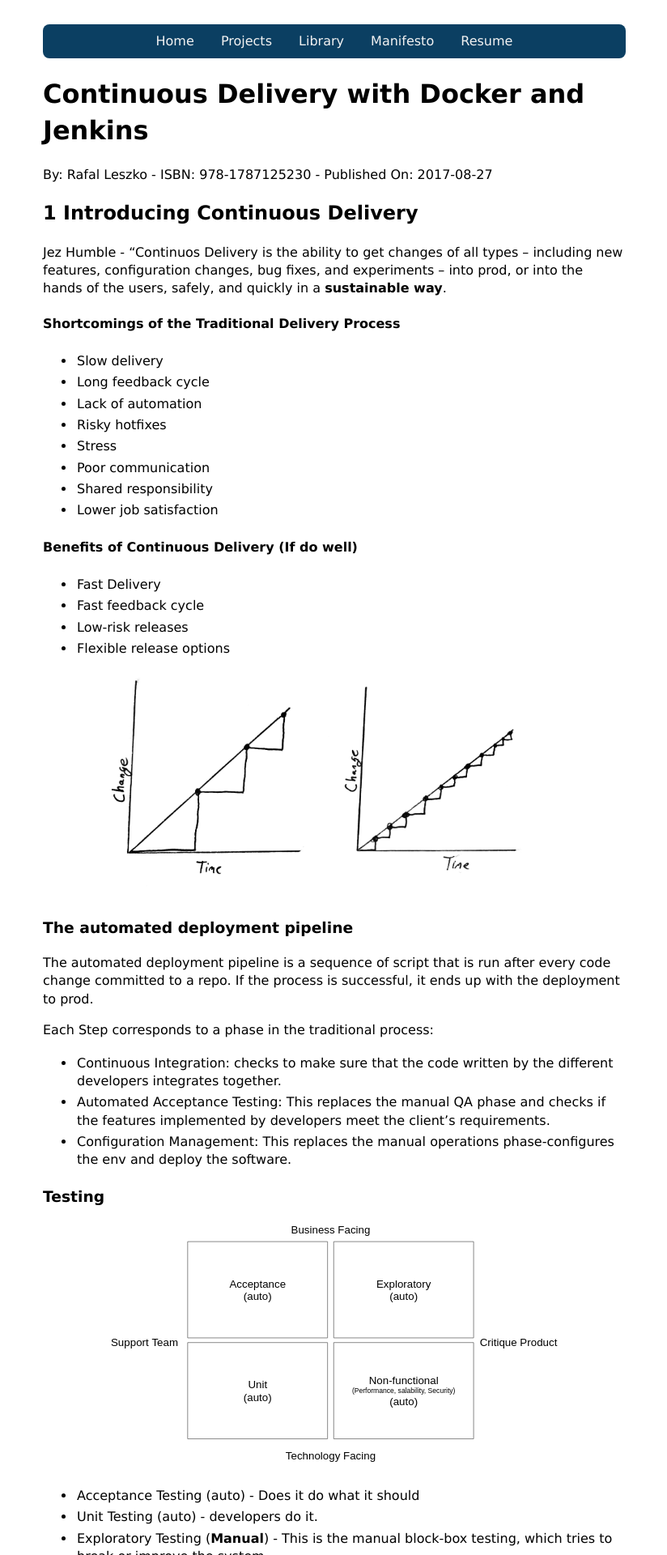
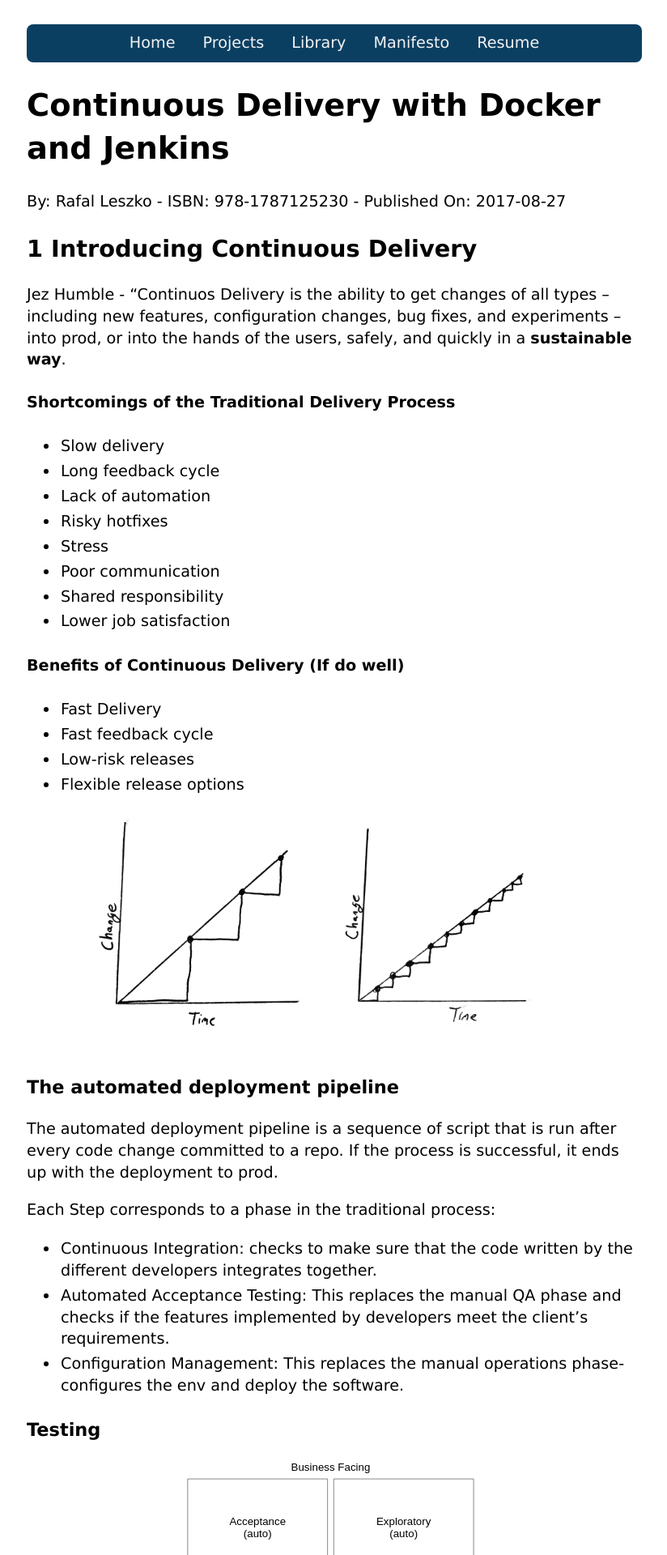
Before and after one commit to nickstanley574/nickstanley574.github.io, a Jekyll site: the page built from _library/continuous-delivery-with-docker-and-jenkins.md, in a window 1280 px wide. Shown: the top 1920 px of the page at 81% size, without its empty margins (227-1051 px from the left). Built offline with Jekyll 4.4.1, drawn with Linux system fonts in a browser that asks for light colours.

Commit message:
Update font-scale and font-size in style.scss file

```diff
--- a/assets/css/style.scss
+++ b/assets/css/style.scss
@@ -2,10 +2,10 @@
 ---
 
 :root {
-    --width: 720px;
+    --width: 760px;
     --font-main: Verdana, sans-serif;
     --font-secondary: Verdana, sans-serif;
-    --font-scale: 1em;
+    --font-scale: 1.2em;
     --background-color: #fff;
     --heading-color: #222;
     --text-color: #444;
@@ -73,6 +73,7 @@
     margin: 0;
     padding: 0;
     border-radius: 8px;
+    font-size: 1em;
 }
 
 .nav li {
@@ -128,7 +129,7 @@
     padding: 0.3em 0.65em;
     display: block;
     word-wrap: normal;
-    font-size: 0.8em;
+    font-size: 1em;
 }
 
 
```
